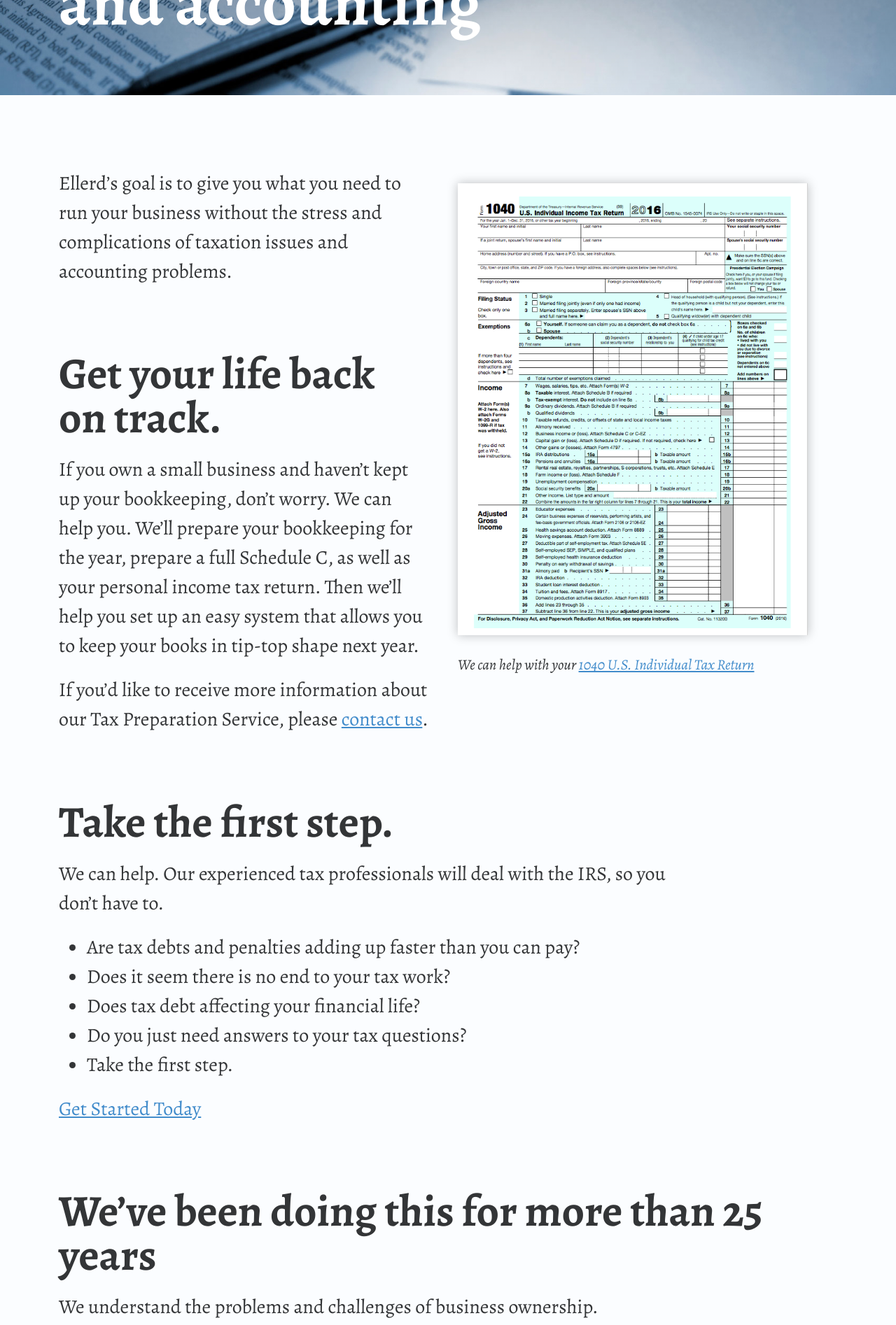
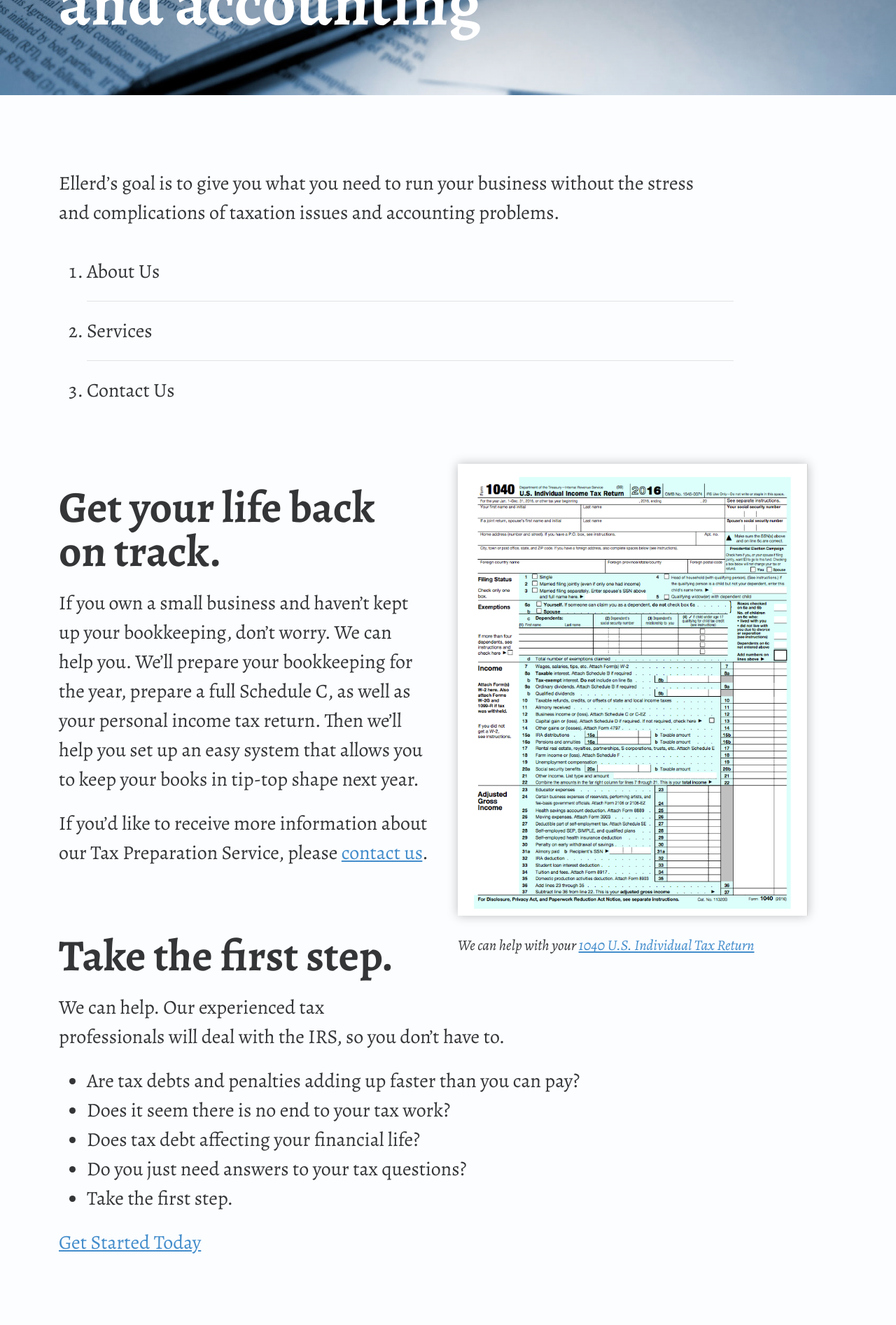
Before and after one commit to jimthoburn/ellerd, a Jekyll site: the page built from index.md, in a window 1280 px wide. Shown: the part 468-2362 px from the top of the page at 70% size. Built offline with Jekyll 4.4.1, drawn with Linux system fonts in a browser that asks for light colours; some of the changed text lies outside the part shown.

Commit message:
Change “international services” to “our services”

```diff
--- a/_layouts/default.html
+++ b/_layouts/default.html
@@ -330,6 +330,28 @@
       }
     }
 
+    /* =Link List
+    ----------------------------------------------- */
+    /*
+    .link-list,
+    .link-list ul,
+    .link-list li {
+      list-style: none;
+      padding-left: 0;
+      margin-left: 0;
+    }
+    */
+    .link-list a {
+      display: block;
+      color: inherit;
+      padding-top: 0.75em;
+      padding-bottom: 0.75em;
+      text-decoration: none;
+    }
+    .link-list li + li a {
+      border-top: 1px solid rgba(0, 0, 0, 0.1);
+    }
+
   </style>
 </head>
 <body id="top">
@@ -359,11 +381,12 @@
       Irvine, California 92618
     </p>
     <ul>
-      <li><a href="/">Taxes &amp; Accounting</a></li>
-      <li><a href="/international">International Services</a></li>
-      <li><a href="/start-business">Starting a New Business</a></li>
+      <li><a href="/">Home</a></li>
+      <li><a href="/about">About</a></li>
+      <li><a href="/services">Services</a></li>
+      <li><a href="/start-business">Starting a new business</a></li>
       <li><a href="/news">News</a></li>
-      <li><a href="/about">About</a></li>
+      <li><a href="/contact">Contact</a></li>
     </ul>
 
     <h2>Contact us for a free consultation</h2>
--- a/index.md
+++ b/index.md
@@ -1,13 +1,19 @@
 ---
 title: We can help with your taxes and accounting
 ---
+
+Ellerd’s goal is to give you what you need to run your business without the stress and complications of taxation issues and accounting problems.
+
+<ol class="link-list">
+  <li><a href="/about">About Us</a></li>
+  <li><a href="/services">Services</a></li>
+  <li><a href="/contact">Contact Us</a></li>
+</ol>
 
 <figure>
   <img src="/uploads/1040.png" width="500" alt="1040 U.S. Individual Tax Return" />
   <p>We can help with your <a href="https://www.irs.gov/uac/about-form-1040">1040 U.S. Individual Tax Return</a></p>
 </figure>
-
-Ellerd’s goal is to give you what you need to run your business without the stress and complications of taxation issues and accounting problems.
 
 ## Get your life back on track.
 
```
Also changed, not shown: about.md (+0 -16 lines), services.md (renamed from international.md, +17 -1 lines).
